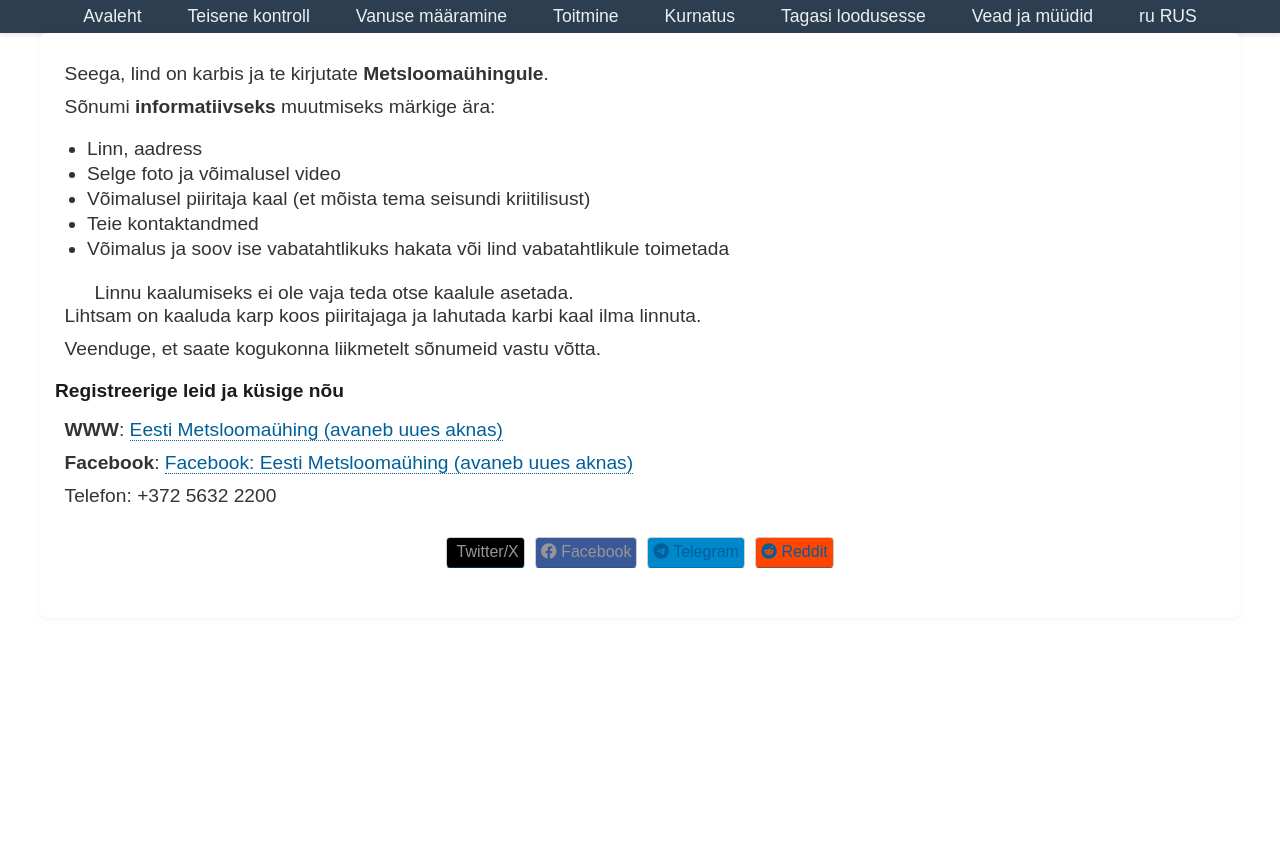
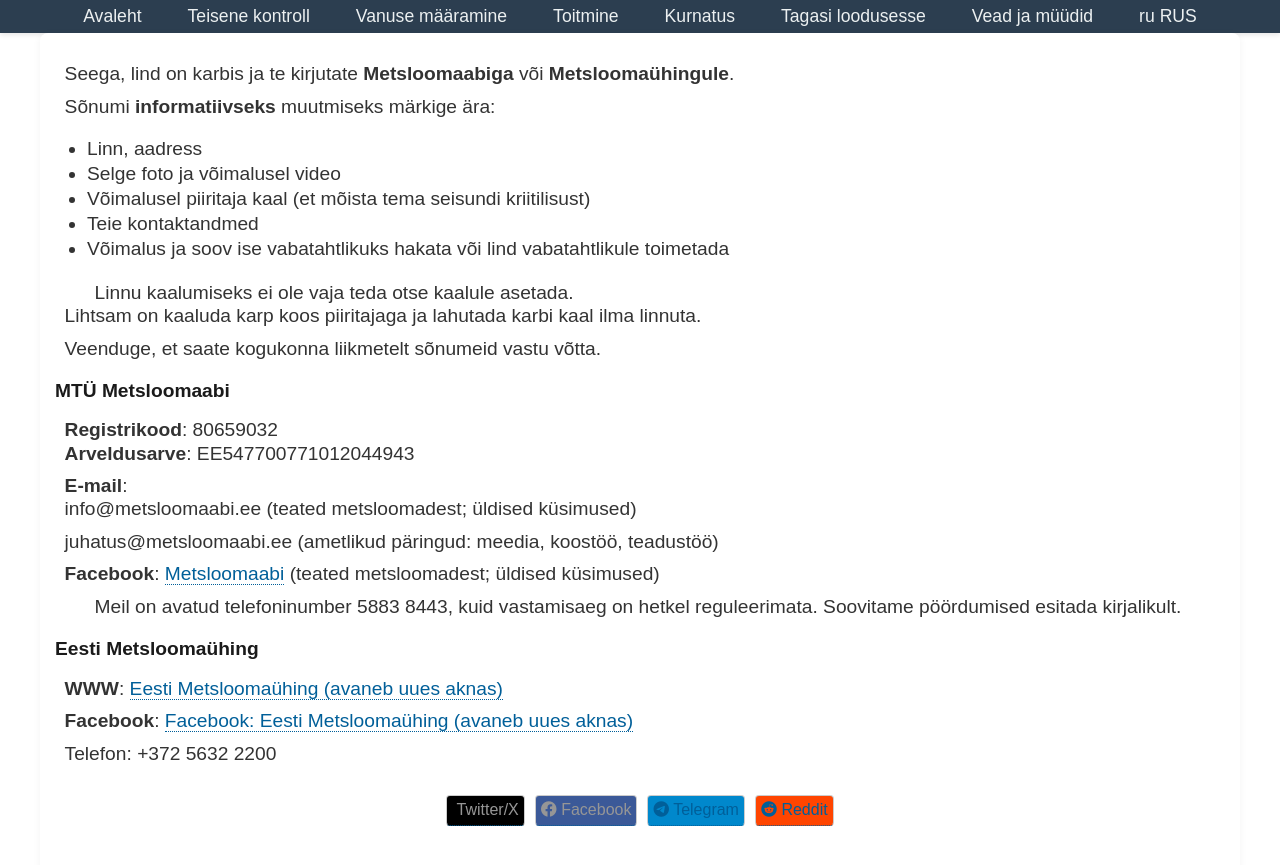
Before and after one commit to loodus-wiki/apus-apus, a Jekyll site: the page built from docs/est/contact-abi.md, in a window 1280 px wide. Shown: the top 865 px of the page. Built offline with Jekyll 4.4.1, drawn with Linux system fonts in a browser that asks for light colours.

Commit message:
Remove outdated contact pages and update links to Metsloomaabi in Estonian and Russian documentation

```diff
--- a/docs/est/contact-metloomayhing.md
+++ b/docs/est/contact-abi.md
@@ -1,11 +1,11 @@
 ---
 layout: default
-title: Kontakt Metsloomaühinguga
+title: Kontakt Metsloomaabiga ja Metsloomaühinguga
 lang: est
 is_home: false
 ---
 
-Seega, lind on karbis ja te kirjutate **Metsloomaühingule**.
+Seega, lind on karbis ja te kirjutate **Metsloomaabiga** või **Metsloomaühingule**.
 
 Sõnumi <b>informatiivseks</b> muutmiseks märkige ära:
 - Linn, aadress
@@ -19,7 +19,21 @@
 
 Veenduge, et saate kogukonna liikmetelt sõnumeid vastu võtta.
 
-### Registreerige leid ja küsige nõu
+### MTÜ Metsloomaabi
+
+**Registrikood**: 80659032
+**Arveldusarve**: EE547700771012044943
+
+**E-mail**:
+info@metsloomaabi.ee (teated metsloomadest; üldised küsimused)
+
+juhatus@metsloomaabi.ee (ametlikud päringud: meedia, koostöö, teadustöö)
+
+**Facebook**: [Metsloomaabi](https://www.facebook.com/metsloomaabi) (teated metsloomadest; üldised küsimused)
+
+Meil on avatud telefoninumber 5883 8443, kuid vastamisaeg on hetkel reguleerimata. Soovitame pöördumised esitada kirjalikult.
+
+### Eesti Metsloomaühing
 
 **WWW**: <a href="https://www.metsloom.ee/kontaktid/" target="_blank" rel="noopener noreferrer">Eesti Metsloomaühing (avaneb uues aknas)</a>
 
```
Also changed, not shown: docs/est/index.md (+1 -1 lines), docs/ru/contact-abi.md (renamed from docs/ru/contact-metloomayhing.md, +13 -3 lines), docs/ru/index.md (+1 -1 lines).
